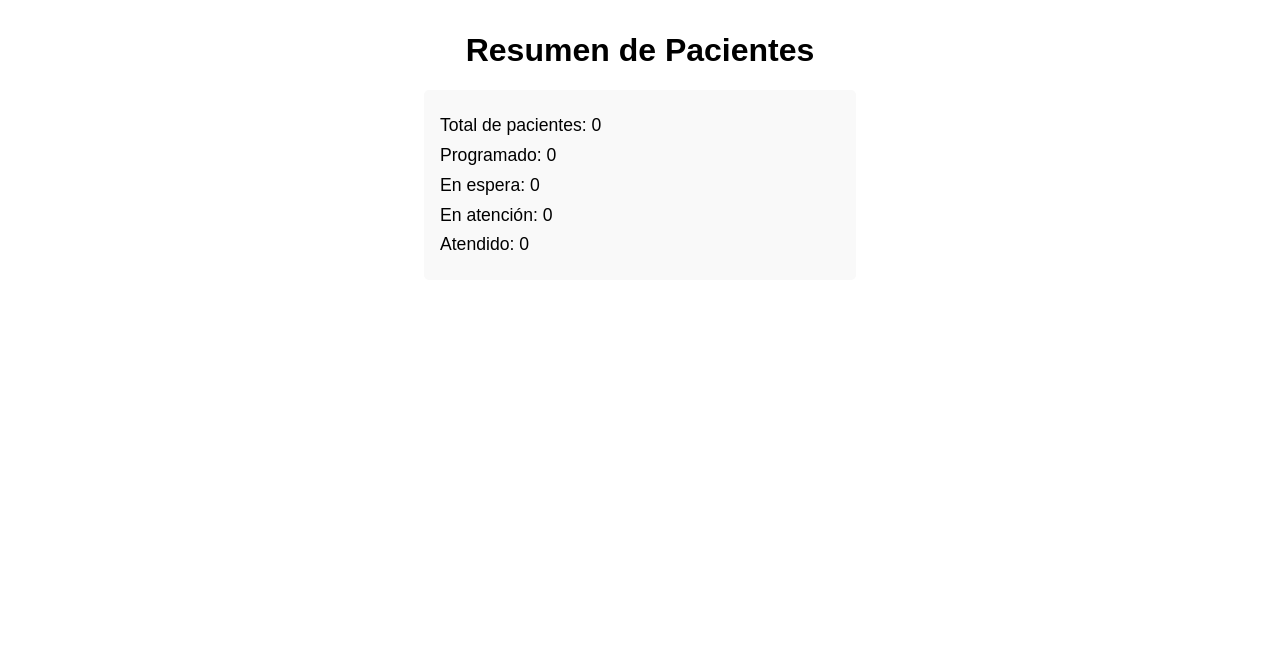
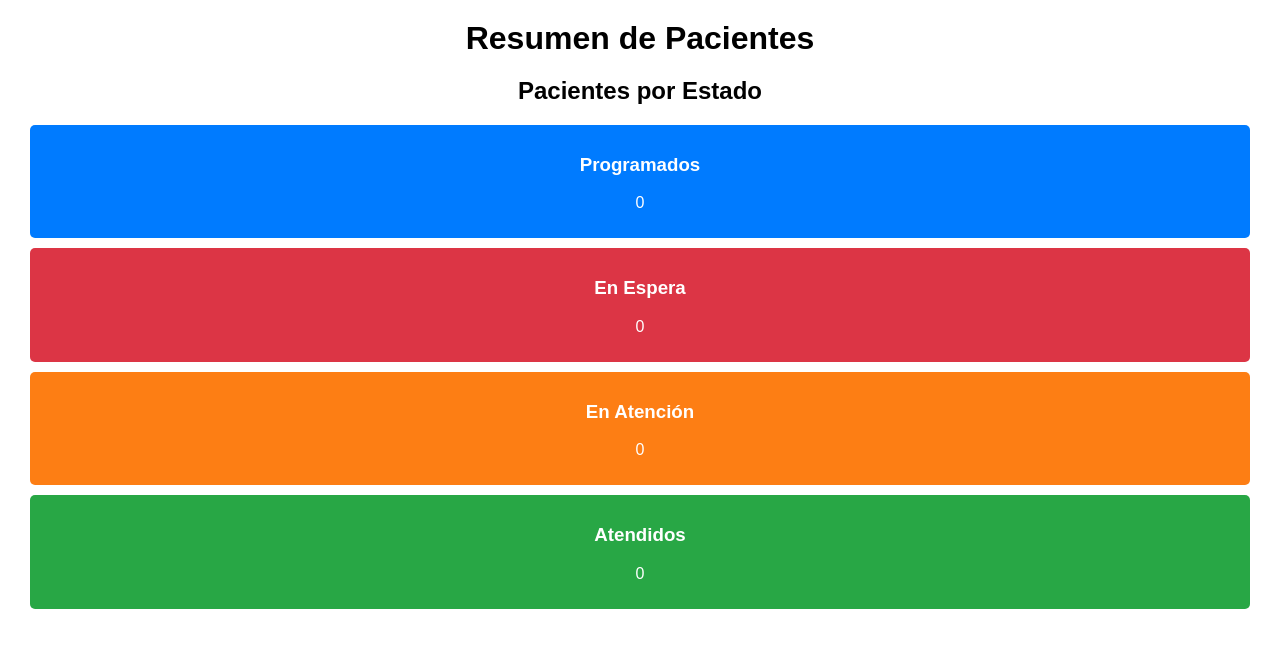
Before and after one commit to ameycar/estado-de-pacientes, a plain HTML site: page resumen.html in a window 1280 px wide. Drawn offline with Linux system fonts and the light colour scheme; no server answers.

Commit message:
resumen.html

```diff
--- a/resumen.html
+++ b/resumen.html
@@ -1,32 +1,47 @@
 <!DOCTYPE html>
 <html lang="es">
 <head>
-  <meta charset="UTF-8">
-  <meta name="viewport" content="width=device-width, initial-scale=1">
+  <meta charset="UTF-8" />
+  <meta name="viewport" content="width=device-width, initial-scale=1.0"/>
   <title>Resumen de Pacientes</title>
   <style>
-    body { font-family: Arial, sans-serif; margin: 2em; }
-    h1 { text-align: center; }
-    .estadistica { max-width: 400px; margin: 1em auto; background: #f9f9f9; padding: 1em; border-radius: 5px; }
-    .estadistica div { margin: .5em 0; font-size: 1.1em; }
+    body { font-family: Arial, sans-serif; margin: 20px; text-align: center; }
+    h1, h2 { margin: 20px; }
+    .estado { margin: 10px; padding: 10px; border-radius: 5px; color: white; }
+    .programado { background: #007bff; }
+    .espera { background: #dc3545; }
+    .atencion { background: #fd7e14; }
+    .atendido { background: #28a745; }
   </style>
 </head>
 <body>
+  <h1>Resumen de Pacientes</h1>
+  <h2>Pacientes por Estado</h2>
 
-  <h1>Resumen de Pacientes</h1>
-  <div class="estadistica">
-    <div>Total de pacientes: <span id="total">0</span></div>
-    <div>Programado: <span id="programado">0</span></div>
-    <div>En espera: <span id="en-espera">0</span></div>
-    <div>En atención: <span id="en-atencion">0</span></div>
-    <div>Atendido: <span id="atendido">0</span></div>
+  <div id="programado" class="estado programado">
+    <h3>Programados</h3>
+    <p id="count-programado">0</p>
+  </div>
+
+  <div id="espera" class="estado espera">
+    <h3>En Espera</h3>
+    <p id="count-espera">0</p>
+  </div>
+
+  <div id="atencion" class="estado atencion">
+    <h3>En Atención</h3>
+    <p id="count-atencion">0</p>
+  </div>
+
+  <div id="atendido" class="estado atendido">
+    <h3>Atendidos</h3>
+    <p id="count-atendido">0</p>
   </div>
 
   <script type="module">
     import { initializeApp } from 'https://www.gstatic.com/firebasejs/9.6.1/firebase-app.js';
     import { getDatabase, ref, onValue } from 'https://www.gstatic.com/firebasejs/9.6.1/firebase-database.js';
 
-    // Tu configuración de Firebase
     const firebaseConfig = {
       apiKey: "AIzaSyA1LYlm8HRhW1MPCxsgrQtiFO5rvS0v2_s",
       authDomain: "app-ecografia.firebaseapp.com",
@@ -38,38 +53,34 @@
       measurementId: "G-ZB2XS0DFC8"
     };
 
-    // Inicializa Firebase y la DB
     const app = initializeApp(firebaseConfig);
     const db  = getDatabase(app);
 
-    // Referencias a los spans de la página
-    const totalEl      = document.getElementById('total');
-    const programadoEl = document.getElementById('programado');
-    const esperaEl     = document.getElementById('en-espera');
-    const atencionEl   = document.getElementById('en-atencion');
-    const atendidoEl   = document.getElementById('atendido');
+    const stateCount = {
+      Programado: 0,
+      'En espera': 0,
+      'En atención': 0,
+      Atendido: 0
+    };
 
-    // Escucha los datos en tiempo real
+    const countElements = {
+      Programado: document.getElementById('count-programado'),
+      'En espera': document.getElementById('count-espera'),
+      'En atención': document.getElementById('count-atencion'),
+      Atendido: document.getElementById('count-atendido')
+    };
+
     onValue(ref(db, 'pacientes'), snapshot => {
-      const counts = { Programado: 0, 'En espera': 0, 'En atención': 0, Atendido: 0 };
-      let total = 0;
-
       snapshot.forEach(child => {
-        const estado = child.val().estado;
-        if (counts.hasOwnProperty(estado)) {
-          counts[estado]++;
-          total++;
-        }
+        const p = child.val();
+        stateCount[p.estado]++;
       });
 
-      // Actualiza la UI
-      totalEl.textContent      = total;
-      programadoEl.textContent = counts.Programado;
-      esperaEl.textContent     = counts['En espera'];
-      atencionEl.textContent   = counts['En atención'];
-      atendidoEl.textContent   = counts.Atendido;
+      // Actualiza los contadores en el DOM
+      for (const state in stateCount) {
+        countElements[state].textContent = stateCount[state];
+      }
     });
   </script>
-
 </body>
 </html>
```
